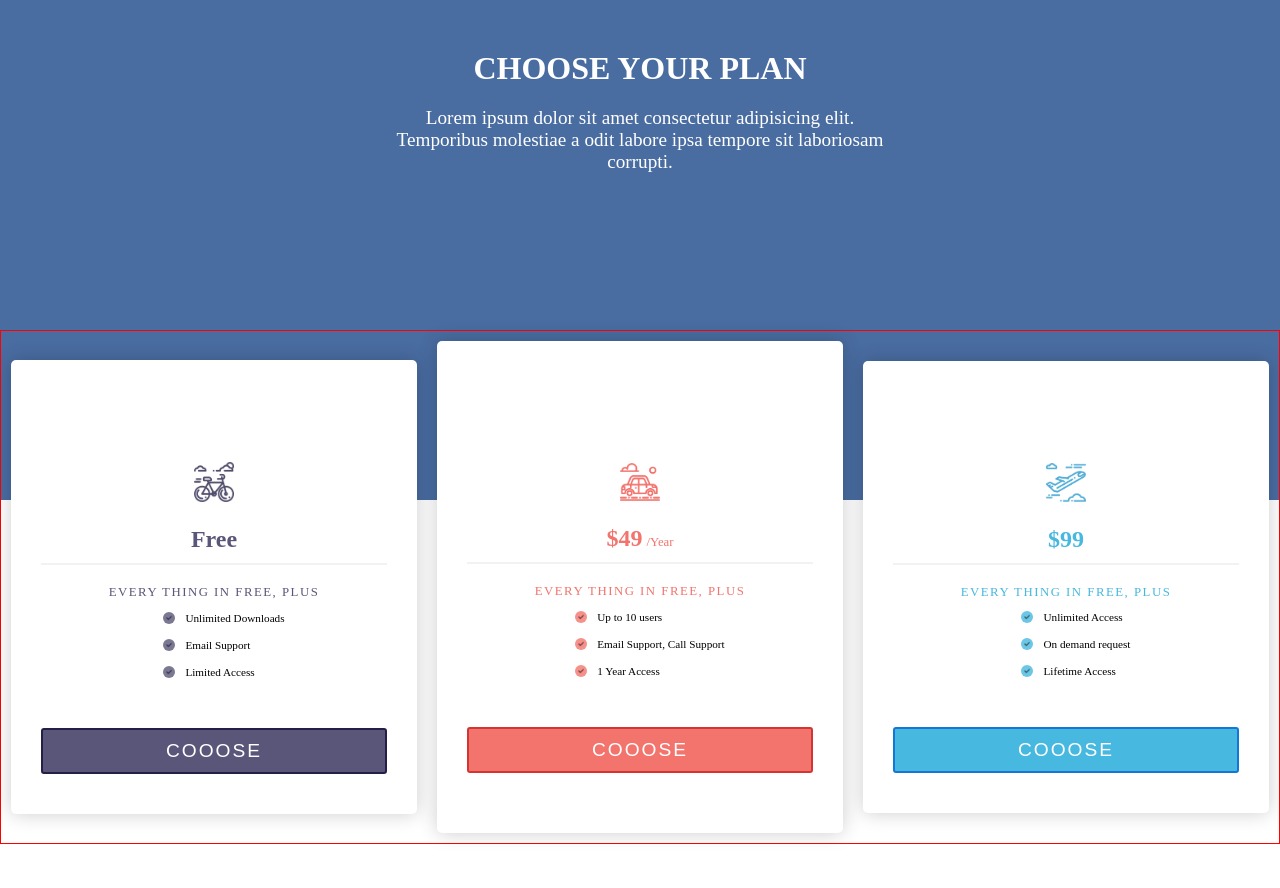
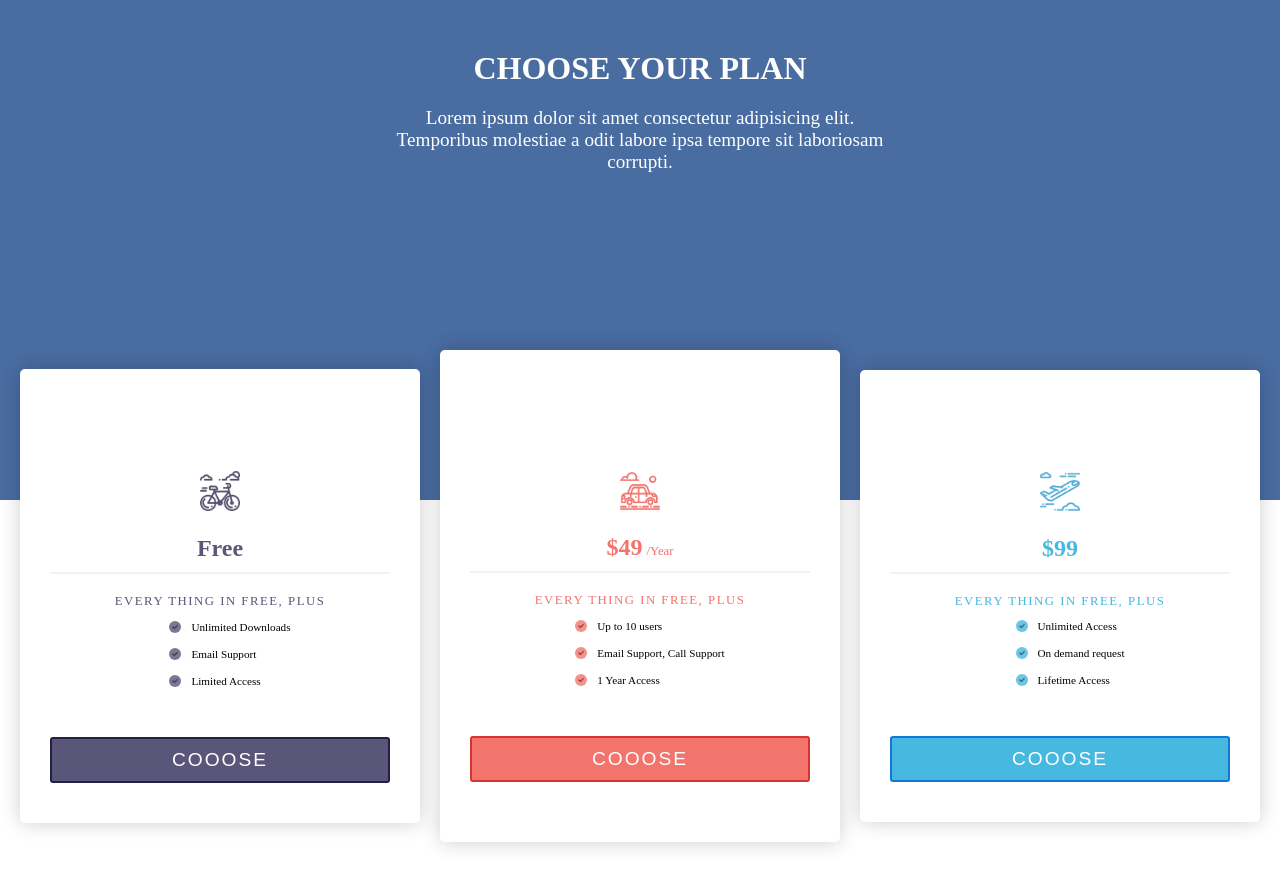
Before and after one commit to DFStechBox/dribbleProject-jsx, a React (Vite) app: page / in a window 1280 px wide. Shown: the top 888 px of the page. Built offline with nearby package versions, Linux system fonts and the light colour scheme.

Commit message:
modified App.mod.css

```diff
--- a/src/App.module.css
+++ b/src/App.module.css
@@ -5,8 +5,7 @@
   position: relative;
   top: -170px;
   align-items: center;
-  border: 1px solid red;
-  padding: 10px;
+  margin: 20px;
 }
 
 .bg {
```
